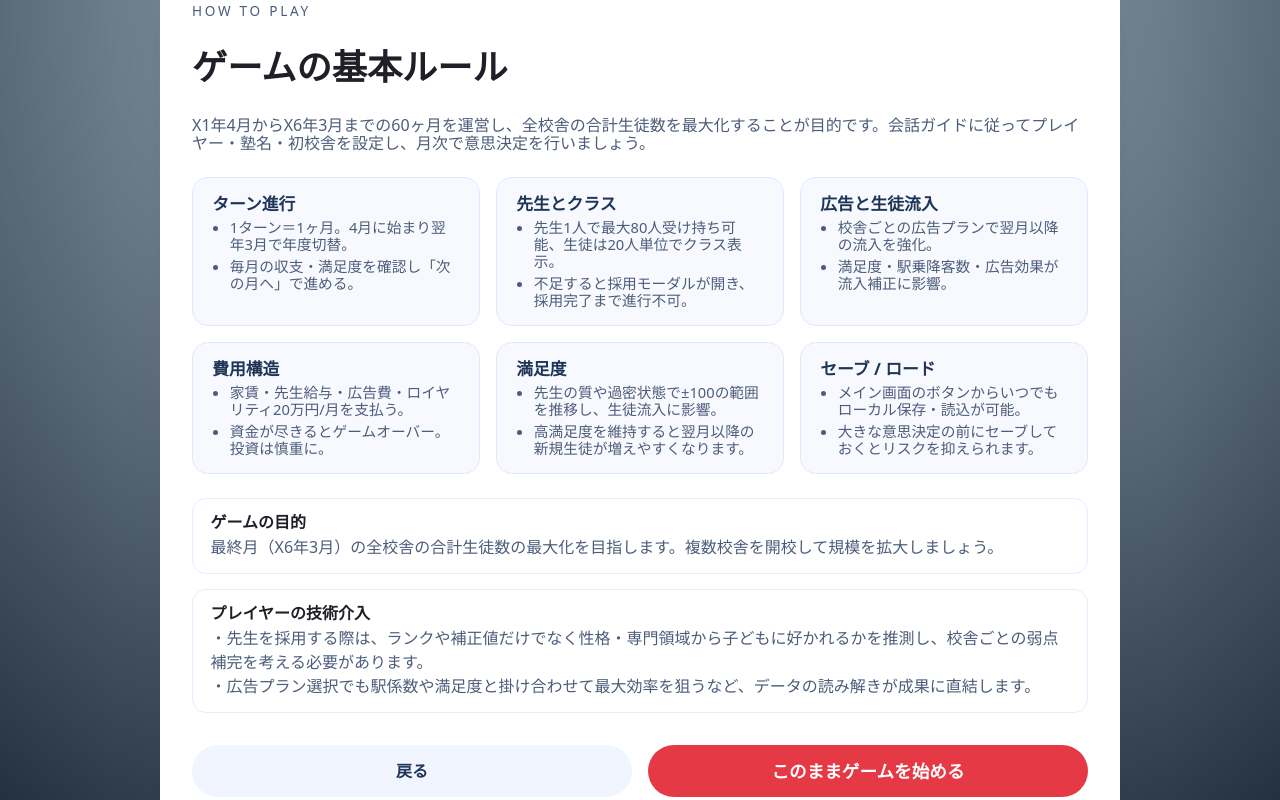
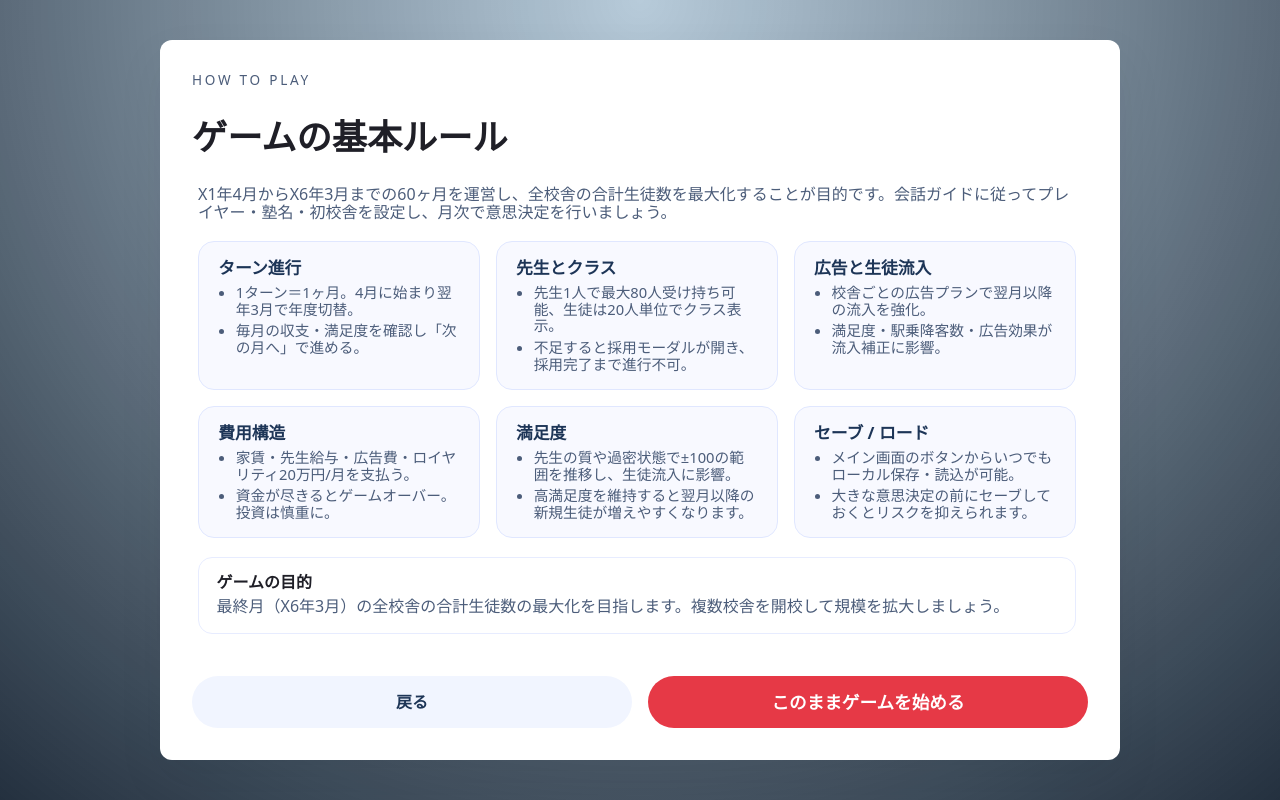
Before and after one commit to batonext-inc/cram_school_franchise_simulation, a plain HTML site: page index.html in a window 1280 px wide. Both pictures are taken after a click on the button "ルール説明を見る". Drawn offline with Linux system fonts and the light colour scheme.

Commit message:
fix: modal ui

```diff
--- a/index.html
+++ b/index.html
@@ -35,6 +35,7 @@
       <section id="rules-screen" class="panel landing-screen landing-rules hidden" aria-hidden="true">
         <p class="tagline">How to Play</p>
         <h2>ゲームの基本ルール</h2>
+        <div class="rules-scroll">
           <p class="lead">
             X1年4月からX6年3月までの60ヶ月を運営し、全校舎の合計生徒数を最大化することが目的です。会話ガイドに従ってプレイヤー・塾名・初校舎を設定し、月次で意思決定を行いましょう。
           </p>
@@ -91,6 +92,7 @@
               <h4>プレイヤーの技術介入</h4>
               <p>・先生を採用する際は、ランクや補正値だけでなく性格・専門領域から子どもに好かれるかを推測し、校舎ごとの弱点補完を考える必要があります。</p>
               <p>・広告プラン選択でも駅係数や満足度と掛け合わせて最大効率を狙うなど、データの読み解きが成果に直結します。</p>
+            </div>
           </div>
         </div>
         <div class="landing-actions">
--- a/style.css
+++ b/style.css
@@ -73,6 +73,14 @@ body {
   justify-content: center;
   padding: 2rem;
   z-index: 20;
+  overflow-y: auto;
+  -webkit-overflow-scrolling: touch;
+}
+
+@media (max-width: 600px) {
+  .landing-overlay {
+    align-items: flex-start;
+  }
 }
 
 .landing-screen {
@@ -179,6 +187,33 @@ body {
   text-align: left;
 }
 
+#rules-screen {
+  max-height: min(90svh, 880px);
+  width: min(960px, 100%);
+  overflow: hidden;
+}
+
+#rules-screen .rules-scroll {
+  flex: 1 1 auto;
+  width: 100%;
+  overflow-y: auto;
+  display: flex;
+  flex-direction: column;
+  gap: 1.2rem;
+  padding-right: 0.4rem;
+  margin-right: -0.4rem;
+  scrollbar-gutter: stable both-edges;
+}
+
+#rules-screen .rules-scroll::-webkit-scrollbar {
+  width: 6px;
+}
+
+#rules-screen .rules-scroll::-webkit-scrollbar-thumb {
+  background: rgba(76, 110, 245, 0.45);
+  border-radius: 999px;
+}
+
 .landing-rules .landing-actions {
   justify-content: flex-start;
 }
@@ -407,7 +442,10 @@ body {
 }
 
 .conversation-character {
-  flex: 0 0 clamp(80px, 7.2em, 120px);
+  flex: 0 0 auto;
+  align-self: stretch;
+  height: 100%;
+  aspect-ratio: 1 / 1;
   display: flex;
   flex-direction: column;
   justify-content: flex-start;
@@ -416,12 +454,15 @@ body {
   pointer-events: none;
   user-select: none;
   position: relative;
+  overflow: hidden;
 }
 
 .conversation-character img {
   width: 100%;
-  height: auto;
+  height: 100%;
+  aspect-ratio: 1 / 1;
   display: block;
+  object-fit: cover;
 }
 
 .conversation-agent-label {
@@ -433,7 +474,7 @@ body {
   flex-direction: column;
   align-items: center;
   gap: 0.1rem;
-  padding: 0.3rem 0.6rem;
+  padding: 0.3rem 0.4rem;
   background: rgba(10, 10, 14, 0.92);
   border: 1px solid rgba(255, 255, 255, 0.25);
   color: #fff;
```
Lines whose indentation alone changed are shown as unchanged.
